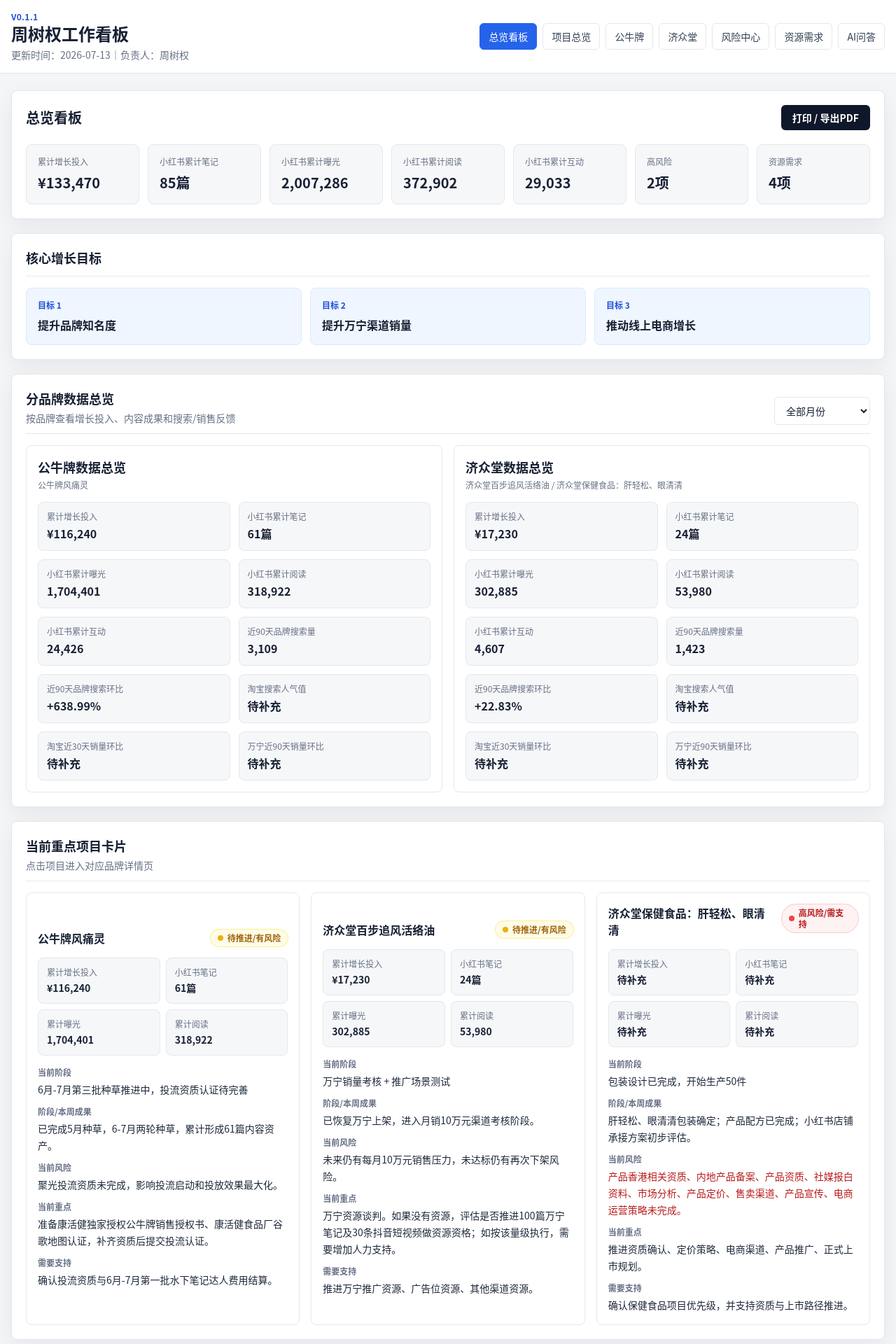
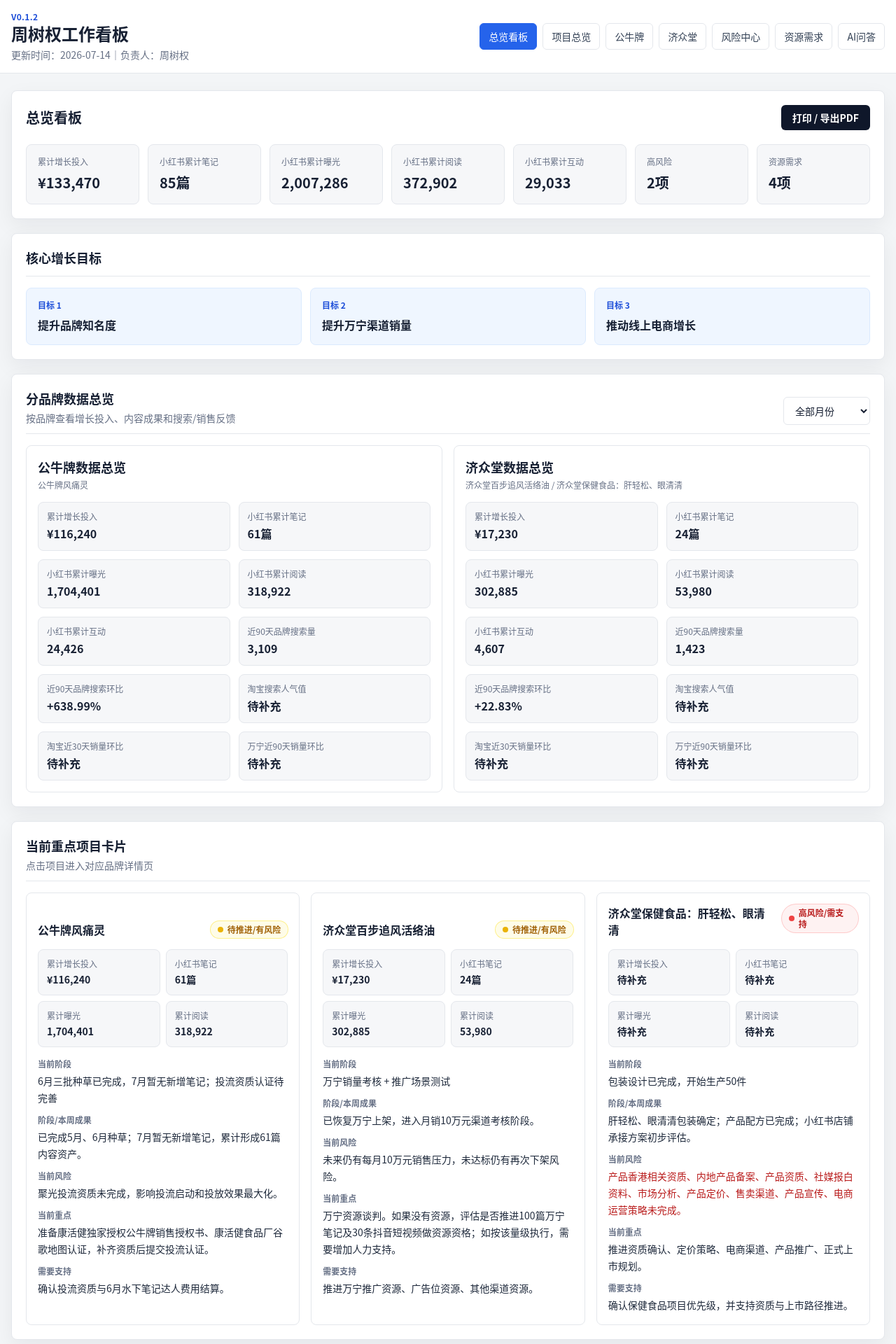
Before and after one commit to zhoushuquan0-lab/hongyun-growth-dashboard, a React (Vite) app: page / in a window 1280 px wide. Shown: the top 1920 px of the page at 70% size. Built offline with nearby package versions, Linux system fonts and the light colour scheme.

Commit message:
Split June and July campaign data

```diff
--- a/src/data.js
+++ b/src/data.js
@@ -1,7 +1,7 @@
 export const dashboardMeta = {
   title: "周树权工作看板",
-  version: "V0.1.1",
-  updatedAt: "2026-07-13",
+  version: "V0.1.2",
+  updatedAt: "2026-07-14",
   owner: "周树权",
   coreGoals: ["提升品牌知名度", "提升万宁渠道销量", "推动线上电商增长"]
 };
@@ -22,7 +22,7 @@ export const focusProjects = [
     shortGoal: "通过小红书种草与投流放大，提升品牌搜索和万宁渠道销售转化。",
     status: "yellow",
     statusText: "待推进/有风险",
-    stage: "6月-7月第三批种草推进中，投流资质认证待完善",
+    stage: "6月三批种草已完成，7月暂无新增笔记；投流资质认证待完善",
     owner: "周树权",
     investment: 116240,
     notes: 61,
@@ -35,21 +35,22 @@ export const focusProjects = [
     taobaoSearch: "待补充",
     taobaoSalesGrowth30d: "待补充",
     manningSalesGrowth90d: "待补充",
-    weeklyResult: "已完成5月种草，6-7月两轮种草，累计形成61篇内容资产。",
-    completed: ["5月 Agency 种草", "6-7月两轮达人种草", "61篇小红书内容资产"],
+    weeklyResult: "已完成5月、6月种草；7月暂无新增笔记，累计形成61篇内容资产。",
+    completed: ["5月 Agency 种草", "6月三批达人种草", "61篇小红书内容资产"],
     currentResult: "累计曝光1,704,401；累计阅读318,922；累计互动24,426；近90天品牌搜索量3,109。",
     risk: "聚光投流资质未完成，影响投流启动和投放效果最大化。",
     next: "准备康活健独家授权公牛牌销售授权书、康活健食品厂谷歌地图认证，补齐资质后提交投流认证。",
-    bossSupport: "确认投流资质与6月-7月第一批水下笔记达人费用结算。",
+    bossSupport: "确认投流资质与6月水下笔记达人费用结算。",
     background: "公牛牌风痛灵当前已完成多轮种草，下一阶段重点是补齐投流资质，将已有内容资产放大到品牌搜索和万宁销售转化。",
     path: ["小红书种草", "提升品牌知名度", "香港游客/本地用户", "万宁购买", "销量增长"],
     costItems: [
       { name: "5月 Agency 种草", amount: 71500 },
-      { name: "6-7月 第一~三批达人", amount: 44740 }
+      { name: "6月 第一~三批达人", amount: 44740 }
     ],
     batchInvestments: {
       "5月投放笔记": 71500,
-      "6-7月投放笔记": 44740
+      "6月投放笔记": 44740,
+      "7月投放笔记": 0
     },
     contentProgress: [
       { label: "小红书笔记", value: "61篇" },
@@ -185,7 +186,7 @@ export const brandAccounts = [
   }
 ];
 
-export const creatorAssets = [
+const creatorAssetsRaw = [
   {
     "project": "公牛牌风痛灵",
     "brand": "公牛牌",
@@ -1390,8 +1391,20 @@ export const creatorAssets = [
     "interactions": 159,
     "status": "已导入Excel数据"
   }
-]
-;
+];
+
+// 原“6-7月”批次的42条笔记经小红书笔记ID/短链接核对，
+// 实际发布时间均为2026年6月；7月当前没有已发布记录。
+export const creatorAssets = creatorAssetsRaw.map(item => ({
+  ...item,
+  batch: item.batch === "6-7月投放笔记" ? "6月投放笔记" : item.batch,
+  publishedMonth:
+    item.batch === "5月投放笔记"
+      ? "2026-05"
+      : item.batch === "6-7月投放笔记"
+        ? "2026-06"
+        : null
+}));
 
 export const risks = [
   {
--- a/src/main.jsx
+++ b/src/main.jsx
@@ -31,6 +31,18 @@ const priorityStyles = {
   P1: "bg-yellow-50 text-yellow-700 ring-yellow-200",
   P2: "bg-blue-50 text-blue-700 ring-blue-200"
 };
+
+const campaignBatchOptions = ["5月投放笔记", "6月投放笔记", "7月投放笔记"];
+
+function getBatchOptions(assets) {
+  return [
+    "全部月份",
+    ...new Set([
+      ...campaignBatchOptions,
+      ...assets.map(item => item.batch || "待补充")
+    ])
+  ];
+}
 
 function money(value) {
   if (value === null || value === undefined) return "待补充";
@@ -117,7 +129,7 @@ function Panel({ title, subtitle, children, action }) {
 function Home({ setPage }) {
   const [brandBatchFilter, setBrandBatchFilter] = useState("全部月份");
   const brandBatchOptions = useMemo(
-    () => ["全部月份", ...new Set(creatorAssets.map(item => item.batch || "待补充"))],
+    () => getBatchOptions(creatorAssets),
     []
   );
   const stats = useMemo(
@@ -263,11 +275,11 @@ function BrandOverviewCard({ brand, selectedBatch, setPage }) {
         </div>
       </div>
       <div className="mt-4 grid gap-3 sm:grid-cols-2">
-        <MiniMetric label="累计增长投入" value={investment ? money(investment) : "待补充"} />
-        <MiniMetric label="小红书累计笔记" value={notes ? number(notes, "篇") : "待补充"} />
-        <MiniMetric label="小红书累计曝光" value={exposure ? number(exposure) : "待补充"} />
-        <MiniMetric label="小红书累计阅读" value={reads ? number(reads) : "待补充"} />
-        <MiniMetric label="小红书累计互动" value={interactions ? number(interactions) : "待补充"} />
+        <MiniMetric label="累计增长投入" value={useAssetData ? money(investment) : investment ? money(investment) : "待补充"} />
+        <MiniMetric label="小红书累计笔记" value={useAssetData ? number(notes, "篇") : notes ? number(notes, "篇") : "待补充"} />
+        <MiniMetric label="小红书累计曝光" value={useAssetData ? number(exposure) : exposure ? number(exposure) : "待补充"} />
+        <MiniMetric label="小红书累计阅读" value={useAssetData ? number(reads) : reads ? number(reads) : "待补充"} />
+        <MiniMetric label="小红书累计互动" value={useAssetData ? number(interactions) : interactions ? number(interactions) : "待补充"} />
         <MiniMetric label="近90天品牌搜索量" value={mainProject?.search90d ? number(mainProject.search90d) : "待补充"} />
         <MiniMetric label="近90天品牌搜索环比" value={mainProject?.searchGrowth90d || "待补充"} />
         <MiniMetric label="淘宝搜索人气值" value={mainProject?.taobaoSearch || "待补充"} />
@@ -454,7 +466,7 @@ function AssetSections({ onlyBrand }) {
   const accounts = onlyBrand ? brandAccounts.filter(item => item.brand === onlyBrand) : brandAccounts;
   const baseAssets = onlyBrand ? creatorAssets.filter(item => item.brand === onlyBrand) : creatorAssets;
   const projectOptions = ["全部项目", ...new Set(baseAssets.map(item => item.project))];
-  const batchOptions = ["全部月份", ...new Set(baseAssets.map(item => item.batch || "待补充"))];
+  const batchOptions = getBatchOptions(baseAssets);
   const brandOptions = onlyBrand ? [onlyBrand] : ["全部品牌", ...new Set(baseAssets.map(item => item.brand))];
   const assets = baseAssets.filter(item => {
     const brandOk = brandFilter === "全部品牌" || item.brand === brandFilter;
```
